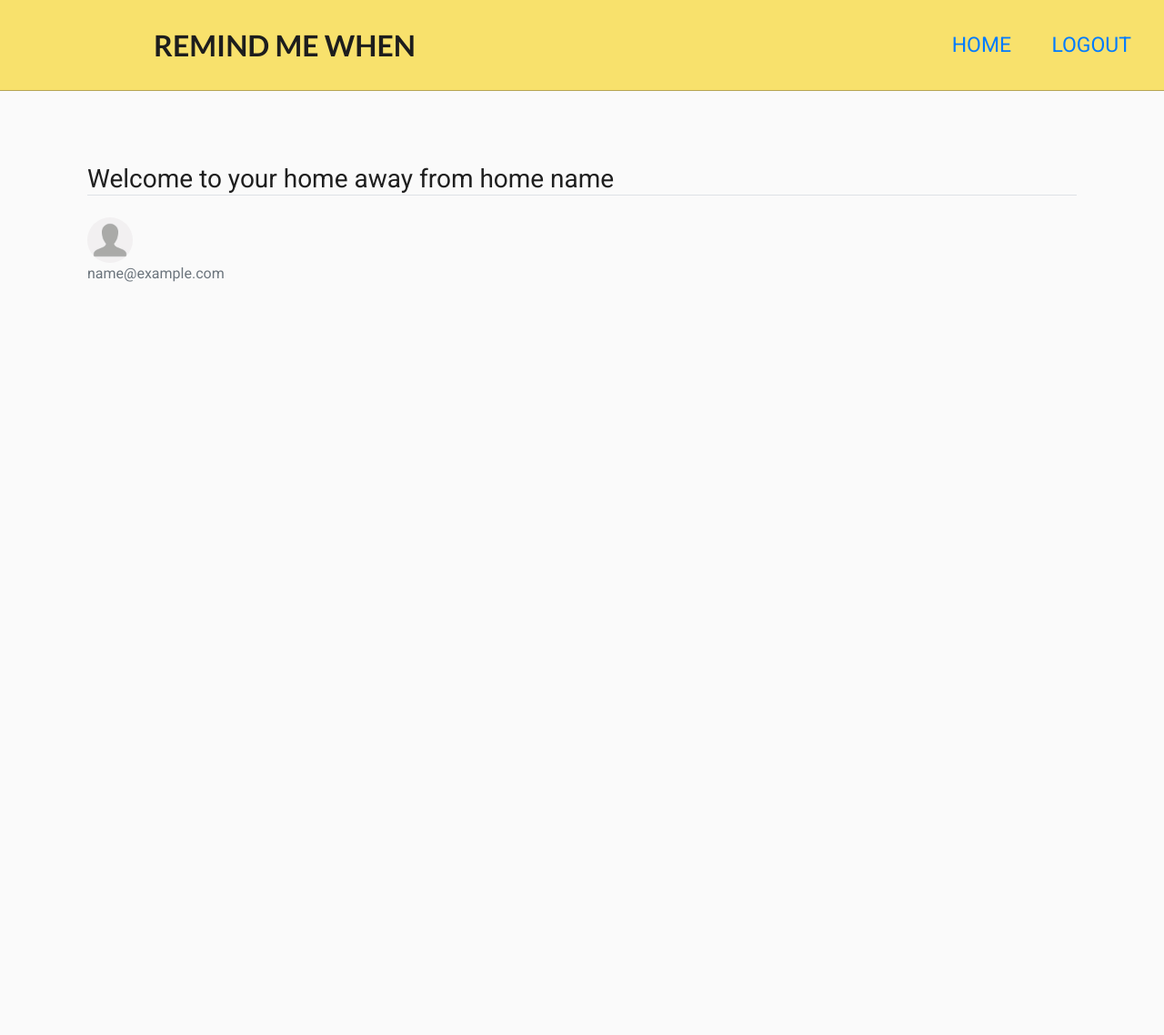
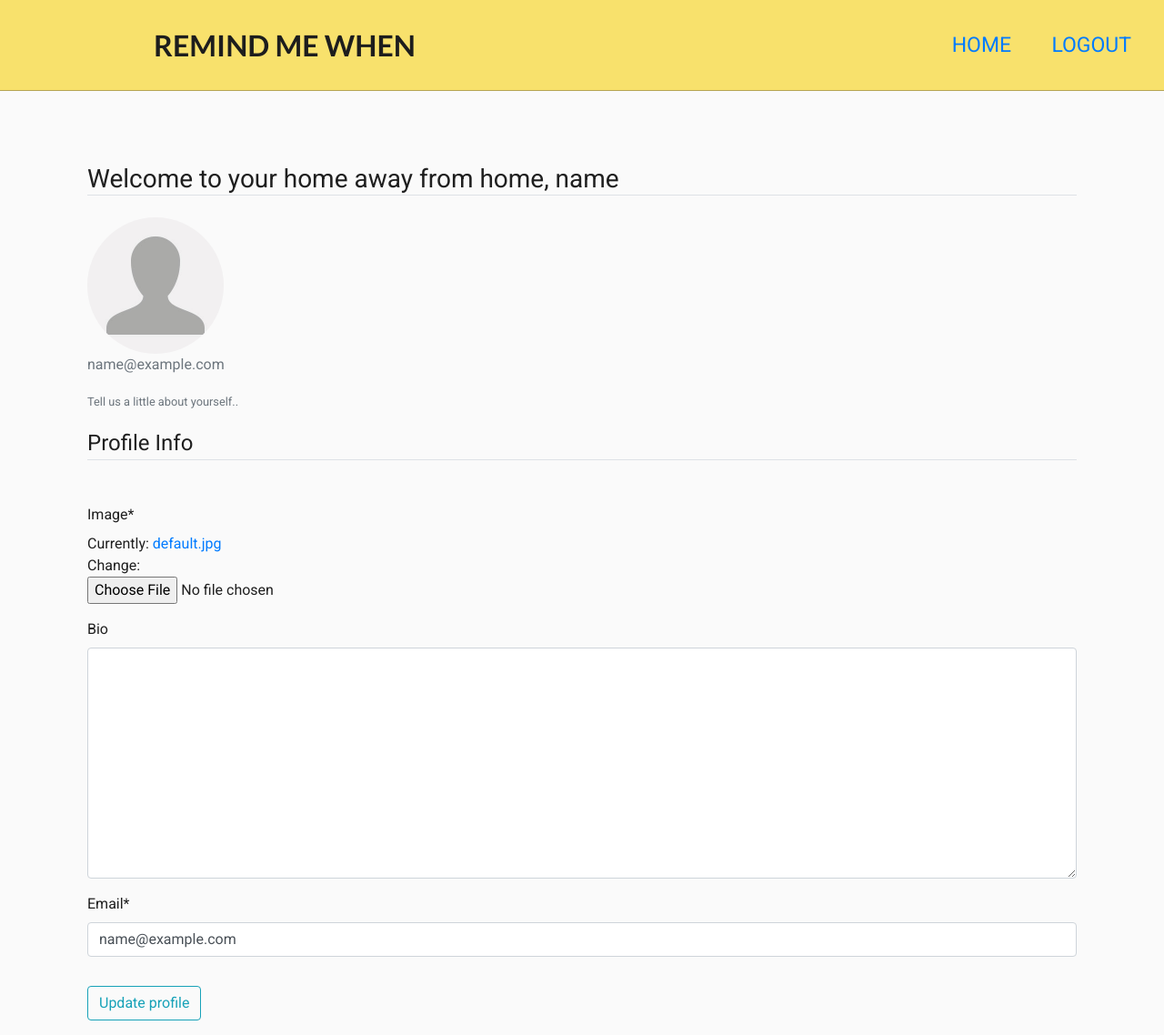
Before and after one commit to DenzelHooke/RemindMeWhen, a Django app: page /profile/ in a window 1280 px wide. Shown: the whole page at 91% size. Before the commit the page ends 310 px from the top, so only its background shows below. Run offline with Django 3.2, Linux system fonts and the light colour scheme; the visitor is signed in with stand-in values (Sample User, id 1); some libraries are stand-ins or nearby versions.

Commit message:
Added users profile update functionality

```diff
--- /dev/null
+++ b/remind_me_django/account/forms.py
@@ -0,0 +1,16 @@
+from django import forms
+from .models import CustomUser, Profile
+
+class UserUpdateForm(forms.ModelForm):
+    email = forms.EmailField()
+
+    class Meta:
+        model = CustomUser
+        # Tells our form that we want to work with the email fields
+        fields = ['email']
+
+class ProfileUpdateForm(forms.ModelForm):
+
+    class Meta:
+        model = Profile
+        fields = ['image', 'bio']
--- a/remind_me_django/account/models.py
+++ b/remind_me_django/account/models.py
@@ -1,6 +1,7 @@
 from django.db import models
 from django.contrib.auth.models import AbstractBaseUser, BaseUserManager
 from django.conf import settings
+from PIL import Image
 
 # https://docs.djangoproject.com/en/3.2/ref/models/fields/
 
@@ -85,4 +86,21 @@ class Profile(models.Model):
 
 
     def __str__(self):
-        return self.user.email.split("@")[0]
+        return f"{self.user.email.split('@')[0]}'s Profile"
+
+    #  runs each time a form saves.
+    def save(self, *args, **kwargs):
+        # Runs the default save method from our parent class
+        super().save(*args, **kwargs)
+
+        # Opens the image of the current instance of this profile
+
+        img = Image.open(self.image.path)
+
+        # If image height or width > 300
+        if img.height > 300 or img.width > 300:
+            output_size = (300, 300)
+            # resize image to 300px
+            img.thumbnail(output_size)
+            # save and overwrite to the same image location
+            img.save(self.image.path)
--- a/remind_me_django/account/templates/account/profile.html
+++ b/remind_me_django/account/templates/account/profile.html
@@ -1,11 +1,26 @@
 {% extends "layout/base.html" %}
+{% load crispy_forms_tags %}
 
 {% block content %}
     <div class=" main-content">
-        <h3 class="border-bottom mb-4">Welcome to your home away from home {{ user.get_name }}</h3>
-        <img class="rounded-circle" src="{{ user.profile.image.url }}" alt="*Profile Image*" width="50" height="50">
+        <h3 class="border-bottom mb-4">Welcome to your home away from home, {{ user.get_name }}</h3>
+        <img class="rounded-circle" src="{{ user.profile.image.url }}" alt="" width="150" height="150">
         <div class="media-body">
             <p class="text-secondary">{{ user.email }}</p>
+            <small class="text-muted">Tell us a little about yourself..</small>
+            <p class="mt-3"> {{ user.profile.bio }}</p>
         </div>
+
+        <form method="POST" enctype='multipart/form-data'>
+            {% csrf_token  %}
+            <fieldset class="form-group">
+                <legend class="border-bottom mb-5 mt-5">Profile Info</legend>
+                {{ profile_form | crispy }}
+                {{ user_form | crispy }}
+            </fieldset>
+            <div class="form-group">
+                <button class="btn btn-outline-info" type="submit"> Update profile</button>
+            </div>
+        </form>
     </div>
 {% endblock %}
--- a/remind_me_django/account/views.py
+++ b/remind_me_django/account/views.py
@@ -2,6 +2,7 @@ from django.shortcuts import render, redirect
 from account.admin import UserCreationForm
 from django.contrib import messages
 from django.contrib.auth.decorators import login_required
+from .forms import UserUpdateForm, ProfileUpdateForm
 
 
 # Create your views here.
@@ -20,14 +21,6 @@ def register(request):
     title = 'Register'
     return render(request, 'account/register.html', {'form': form, 'title': title})
 
-@login_required
-def profile(request):
-    return render(request, "account/profile.html")
-
-def forbidden_space(request):
-    return render(request, "account/login_required.html")
-
-
 # Message Types
 
 # messages.debug
@@ -35,3 +28,42 @@ def forbidden_space(request):
 # messages.warning
 # messages.success
 # messages.error
+
+
+
+@login_required
+def profile(request):
+
+    if request.method == "POST":
+            # request.POST sends our post data to the form
+            # instance tells the form which instance of that model to update
+            # request.user is the currently logged in user
+
+        userForm = UserUpdateForm(request.POST, instance=request.user)
+        profileForm = ProfileUpdateForm(request.POST, request.FILES, instance=request.user.profile)
+
+        if userForm.is_valid() and profileForm.is_valid():
+            userForm.save()
+            profileForm.save()
+
+
+            shorthand_name = request.user.get_name()
+            messages.success(request, f"Your account has been updated, {shorthand_name}")
+            # redirect ends the post/get request pattern which happens when you try to refresh the page after sending a post request and you get thta pop up hta says you'll resend form information if you refresh.
+            return redirect('profile-page')
+
+
+    else:
+        # Puts our curent user data in each form
+        userForm = UserUpdateForm(instance=request.user)
+        profileForm = ProfileUpdateForm(instance=request.user.profile)
+
+
+    context = {'user_form': userForm, 'profile_form': profileForm}
+
+    return render(request, "account/profile.html", context=context)
+
+
+
+def forbidden_space(request):
+    return render(request, "account/login_required.html")
```
Also changed, not shown: remind_me_django/account/code.py (added, +15 -0 lines), remind_me_django/account/signals.py (+8 -0 lines), remind_me_django/remind_me_django/settings.py (+6 -4 lines), remind_me_django/media/default.jpg (renamed from remind_me_django/media_files/default.jpg), remind_me_django/media_files/profile_pics/christianBaleCopy.jpg (deleted), remind_me_django/media_files/profile_pics/default.jpg (deleted), remind_me_django/media_files/profile_pics/head_shot.jpg (deleted), remind_me_django/media_files/profile_pics/sexybot.jpg (deleted), remind_me_django/media_files/profile_pics/sexybot_wWO0pv1.jpg (deleted).
